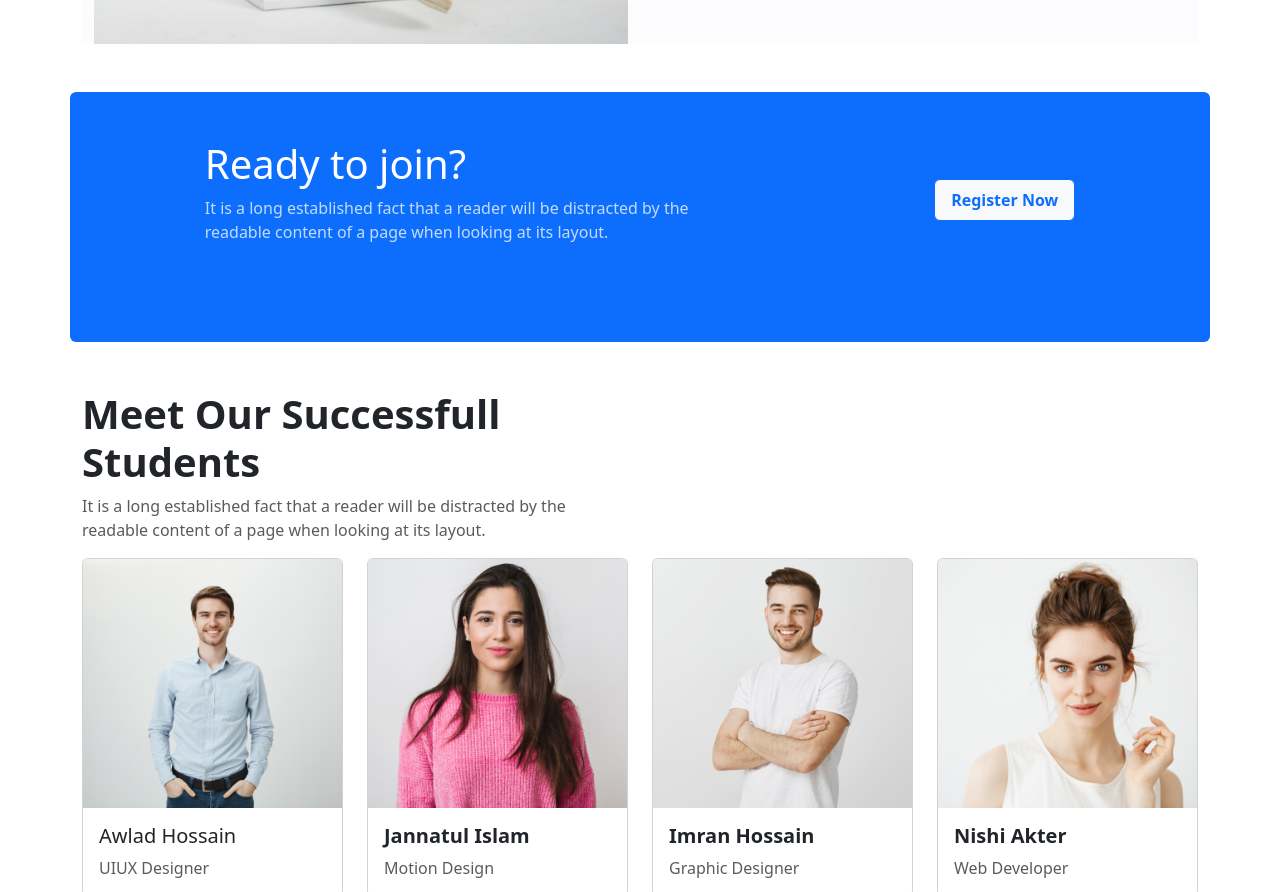
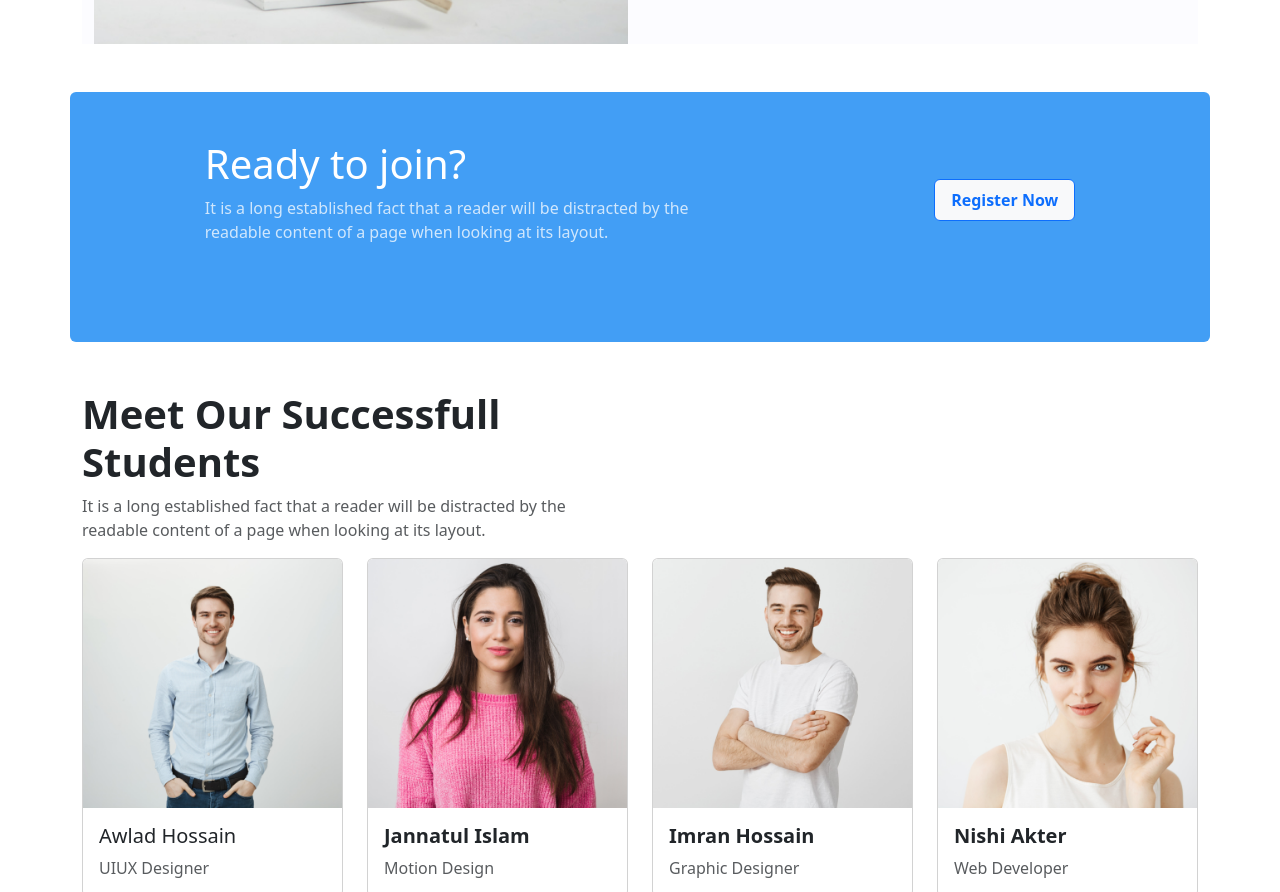
Before and after one commit to yousufali01/Assignment-3, a plain HTML site: page index.html in a window 1280 px wide. Shown: the part 2277-3169 px from the top of the page. Drawn offline with nearby package versions, Linux system fonts and the light colour scheme.

Commit message:
Assignment-3

```diff
--- a/index.html
+++ b/index.html
@@ -257,7 +257,7 @@
      <!-- Explore end -->
 
      <!-- join now section start -->
-     <section class="box-hight container bg-primary text-white rounded-2 mt-5  h-5">
+     <section class="box-hight container bg-color text-white rounded-2 mt-5  h-5">
       <div class="d-flex pt-5 justify-content-around align-items-center">
         <div>
           <h1>Ready to join?</h1>
--- a/style.css
+++ b/style.css
@@ -24,3 +24,6 @@ body{
     margin-top: 200px;
     margin-bottom: 100px;
 }
+.bg-color{
+    background-color: #429ef5;
+}
```
